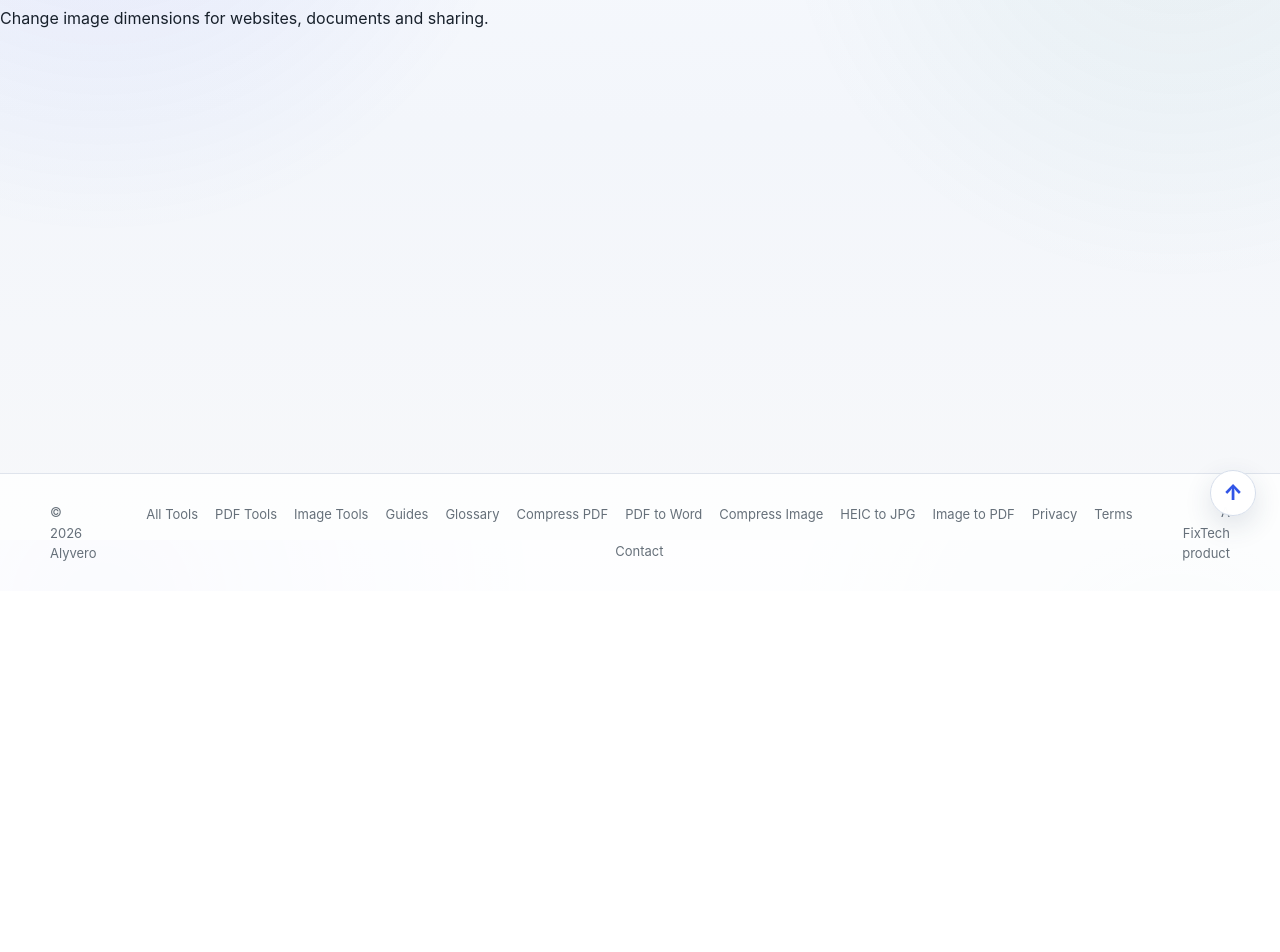
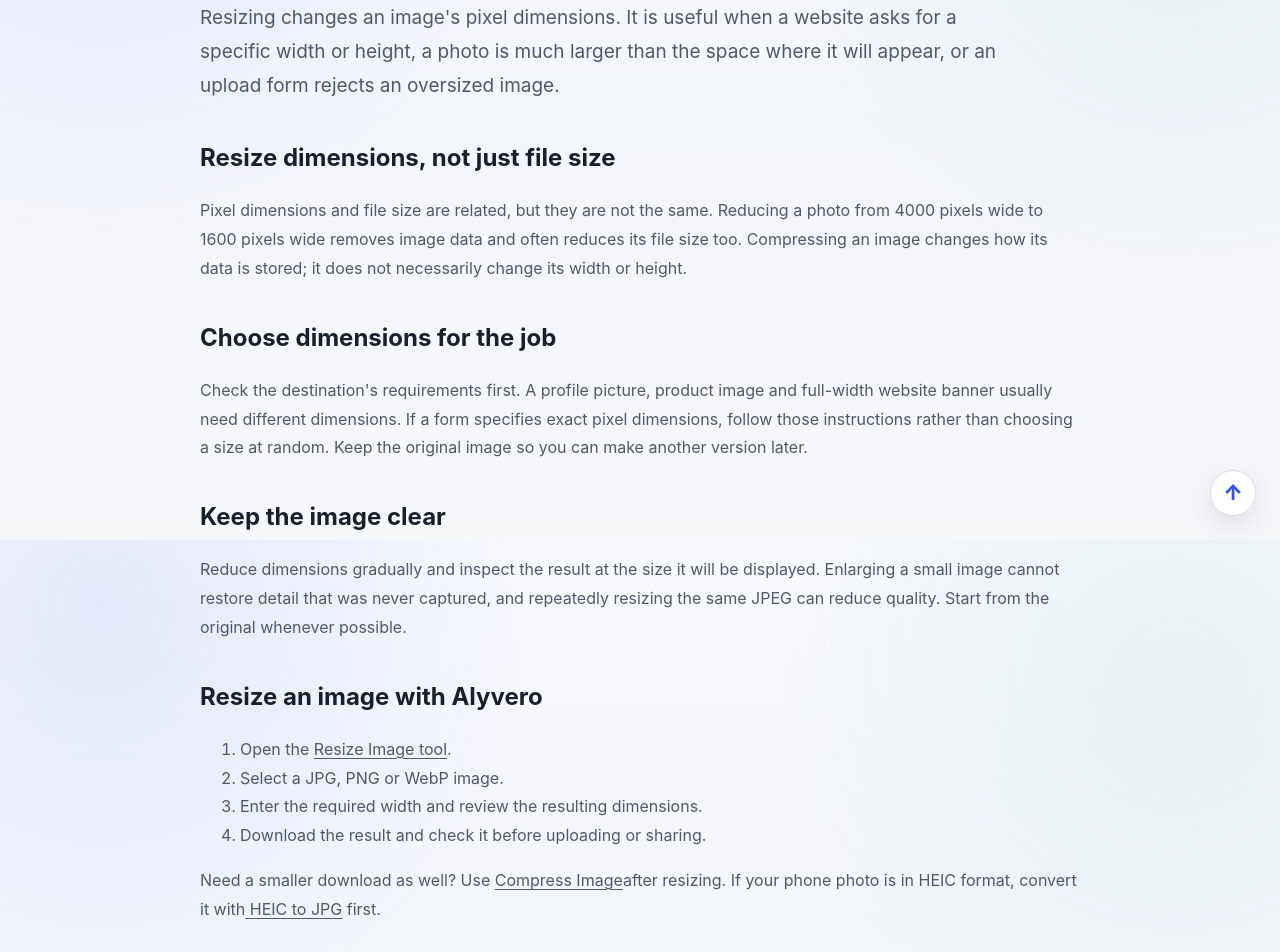
Before and after one commit to rindodi/alyvero, a Next.js app: page /resize-images-online in a window 1280 px wide. Shown: the part 260-1212 px from the top of the page. Before the commit the page ends 851 px from the top, so only its background shows below. Built offline with nearby package versions, Linux system fonts and the light colour scheme.

Commit message:
Add canonical metadata and practical content to image resizing guide

```diff
--- a/app/resize-images-online/page.tsx
+++ b/app/resize-images-online/page.tsx
@@ -1,23 +1,60 @@
 import type { Metadata } from "next";
+import Link from "next/link";
 
 export const metadata: Metadata = {
-  title: "Resize Images Online Free | Alyvero",
-  description: "Resize images online quickly with Alyvero.",
+  title: "Resize Images Online: Choose the Right Dimensions | Alyvero",
+  description:
+    "Learn how to resize JPG, PNG and WebP images for websites, forms and sharing, then check dimensions and quality before uploading.",
+  alternates: { canonical: "/resize-images-online" },
 };
 
 export default function Page() {
   return (
-    <main>
-      <h1>Resize Images Online Free</h1>
-
-      <p>
-        Resize JPG, PNG, WebP and HEIC images online with Alyvero.
+    <main className="container content-page">
+      <p className="eyebrow">Image guide</p>
+      <h1>Resize Images Online</h1>
+      <p className="lead">
+        Resizing changes an image's pixel dimensions. It is useful when a website
+        asks for a specific width or height, a photo is much larger than the
+        space where it will appear, or an upload form rejects an oversized image.
       </p>
 
-      <h2>Resize images easily</h2>
+      <h2>Resize dimensions, not just file size</h2>
+      <p>
+        Pixel dimensions and file size are related, but they are not the same.
+        Reducing a photo from 4000 pixels wide to 1600 pixels wide removes image
+        data and often reduces its file size too. Compressing an image changes
+        how its data is stored; it does not necessarily change its width or height.
+      </p>
 
+      <h2>Choose dimensions for the job</h2>
       <p>
-        Change image dimensions for websites, documents and sharing.
+        Check the destination's requirements first. A profile picture, product
+        image and full-width website banner usually need different dimensions.
+        If a form specifies exact pixel dimensions, follow those instructions
+        rather than choosing a size at random. Keep the original image so you can
+        make another version later.
+      </p>
+
+      <h2>Keep the image clear</h2>
+      <p>
+        Reduce dimensions gradually and inspect the result at the size it will be
+        displayed. Enlarging a small image cannot restore detail that was never
+        captured, and repeatedly resizing the same JPEG can reduce quality. Start
+        from the original whenever possible.
+      </p>
+
+      <h2>Resize an image with Alyvero</h2>
+      <ol>
+        <li>Open the <Link href="/resize-image">Resize Image tool</Link>.</li>
+        <li>Select a JPG, PNG or WebP image.</li>
+        <li>Enter the required width and review the resulting dimensions.</li>
+        <li>Download the result and check it before uploading or sharing.</li>
+      </ol>
+      <p>
+        Need a smaller download as well? Use <Link href="/compress-image">Compress Image</Link>
+        after resizing. If your phone photo is in HEIC format, convert it with
+        <Link href="/heic-to-jpg"> HEIC to JPG</Link> first.
       </p>
     </main>
   );
```
